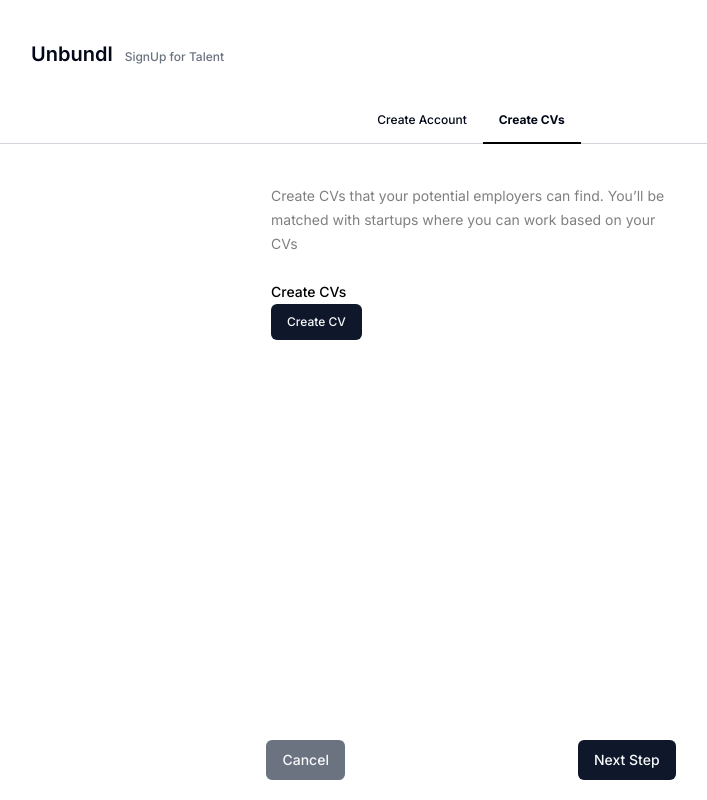
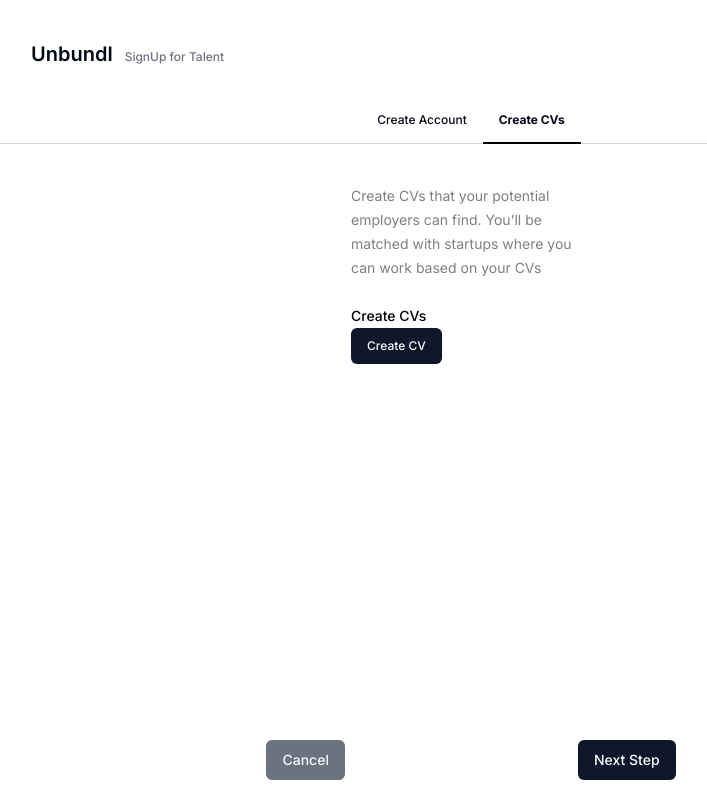
Before and after one commit to ShaikhNabeelShabbir/unbundl-web, a React (Vite) app: page /talent in a window 1280 px wide. Both pictures are taken after a click on the button "Create CVs". Shown: the whole page, without its empty margins (169-876 px from the left). Built offline with nearby package versions, Linux system fonts and the light colour scheme.

Commit message:
changes updated

```diff
--- a/src/components/forms/CreateCvs.tsx
+++ b/src/components/forms/CreateCvs.tsx
@@ -5,8 +5,8 @@ import CreateCV from "../create-cv";
 export function CreateCVs() {
   return (
     <div>
-      <div className="main-div">
-        <div className="py-[40px]">
+      <div className="main-div flex flex-col px-20 flex-wrap w-full items-center ">
+        <div className="py-10">
           <div className="justify-center">
             <div className="flex px-[440px] justify-center">
               <div className="text-base text-black/50">
```
